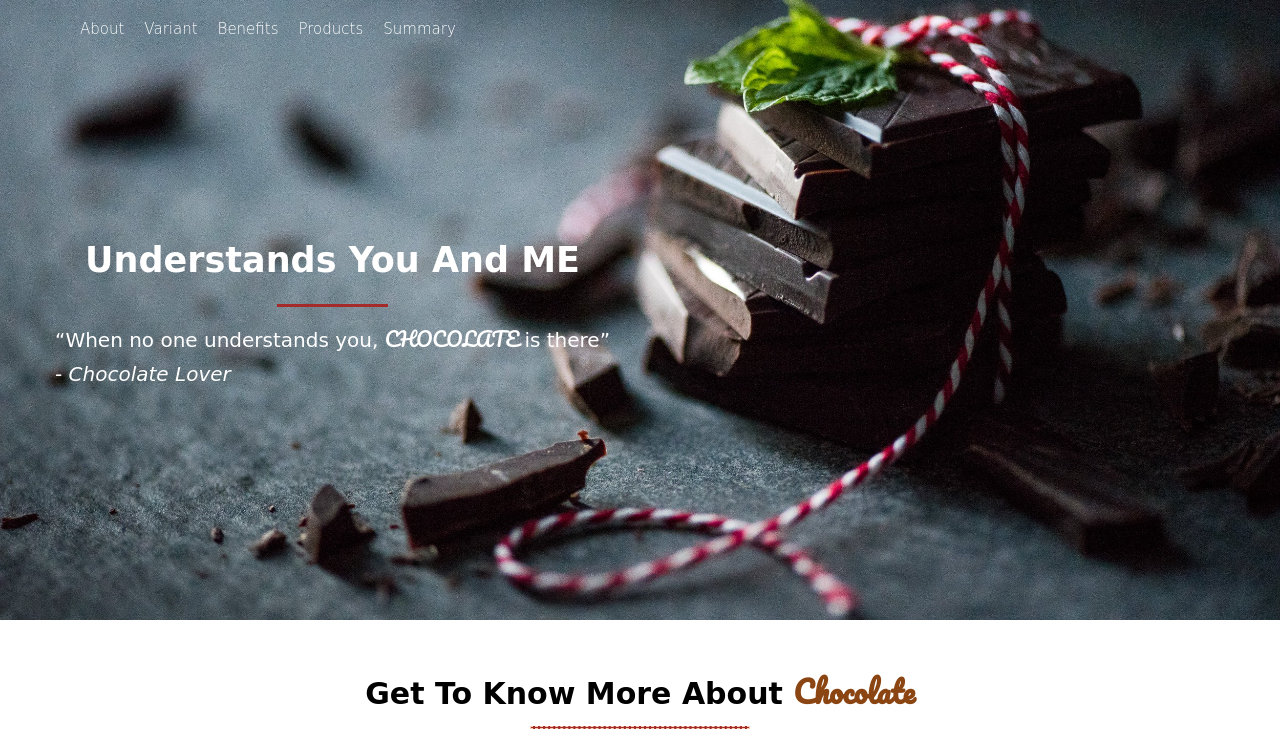
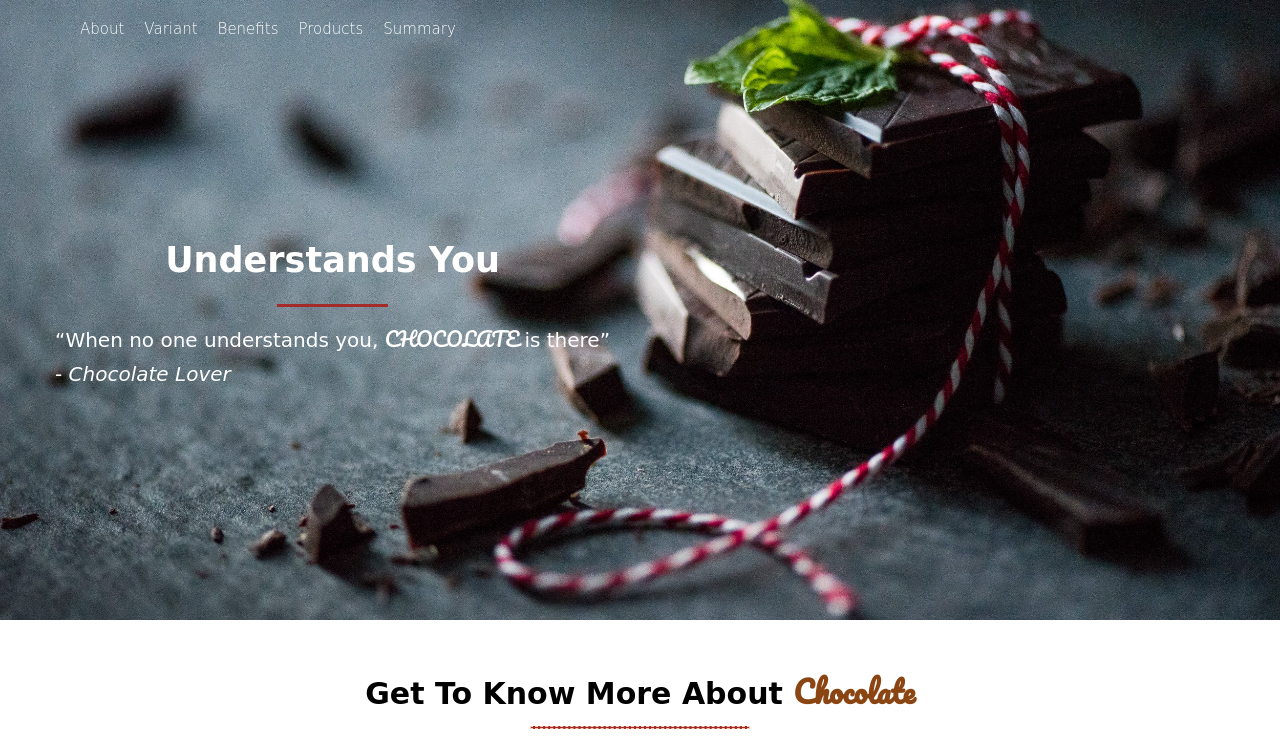
Before and after one commit to annisatahira/chocoweb, a plain HTML site: page index.html in a window 1280 px wide. Shown: the top 751 px of the page. Drawn offline with Linux system fonts and the light colour scheme; a web font is replaced by a local one.

Commit message:
change title

```diff
--- a/index.html
+++ b/index.html
@@ -16,7 +16,7 @@
         <div class="slide fade">
           <img src="assets/images/Chocolate01.jpg" />
           <div class="text-banner">
-            <h1>Understands You and ME</h1>
+            <h1>Understands You</h1>
             <hr />
             <p>
               <q
```
